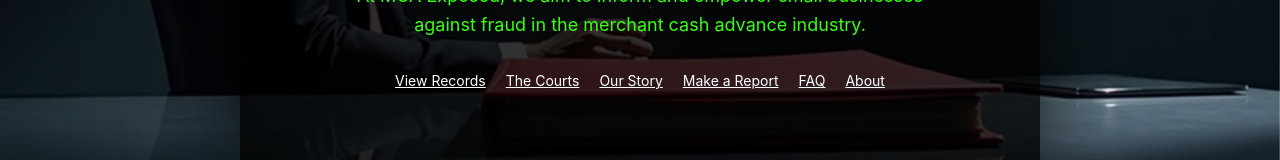
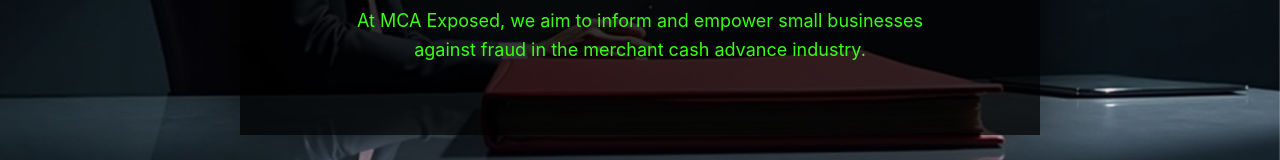
Before and after one commit to Abuhuuraira/mcaexposed, a React (Vite) app: page / in a window 1280 px wide. Shown: the part 613-773 px from the top of the page. Built offline with nearby package versions, Linux system fonts and the light colour scheme; no server answers.

Commit message:
fix: correct content formatting in custom posts and remove unused internal navigation links from Home component

```diff
--- a/src/pages/Home.tsx
+++ b/src/pages/Home.tsx
@@ -1,5 +1,4 @@
 import { useEffect, useState } from 'react'
-import { Link } from 'react-router-dom'
 import styles from './Home.module.css'
 import MissionSection from '../components/MissionSection'
 import RecordsSection from '../components/RecordsSection'
@@ -42,22 +41,6 @@
             {!isComplete && <span className={styles.cursor}>|</span>}
           </p>
 
-          {/* Internal Navigation Links for SEO */}
-          <div style={{
-            marginTop: '30px',
-            display: 'flex',
-            gap: '20px',
-            justifyContent: 'center',
-            flexWrap: 'wrap',
-            fontSize: '14px'
-          }}>
-            <Link to="/the-records" style={{ color: '#fff', textDecoration: 'underline' }}>View Records</Link>
-            <Link to="/the-courts" style={{ color: '#fff', textDecoration: 'underline' }}>The Courts</Link>
-            <Link to="/the-story" style={{ color: '#fff', textDecoration: 'underline' }}>Our Story</Link>
-            <Link to="/report-mca-fraud" style={{ color: '#fff', textDecoration: 'underline' }}>Make a Report</Link>
-            <Link to="/mca-frequently-asked-questions-legal-guide" style={{ color: '#fff', textDecoration: 'underline' }}>FAQ</Link>
-            <Link to="/about" style={{ color: '#fff', textDecoration: 'underline' }}>About</Link>
-          </div>
         </div>
       </section>
 
```
Also changed, not shown: data/custom-posts.json, src/pages/Dashboard.tsx (line endings or trailing spaces).
